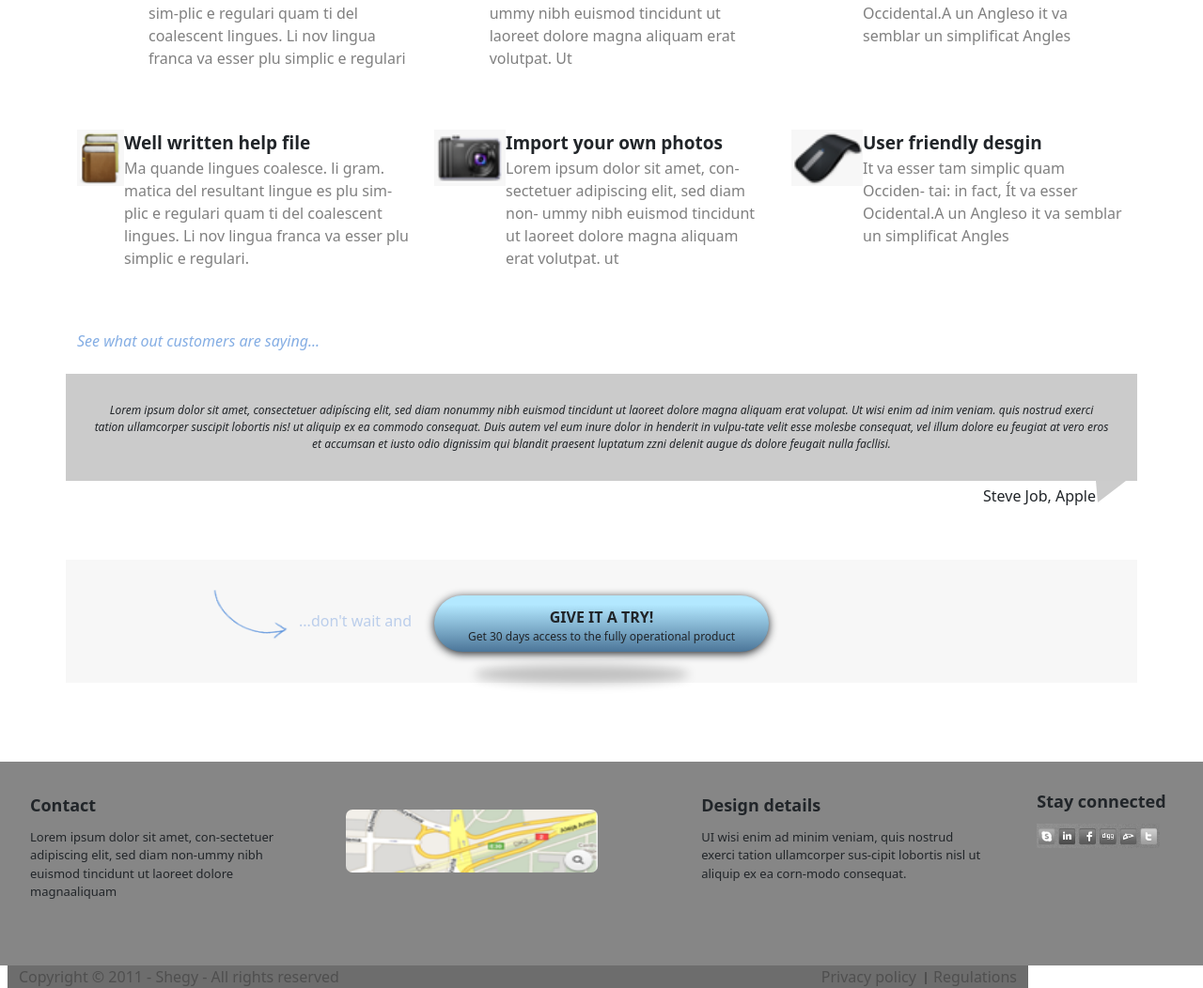
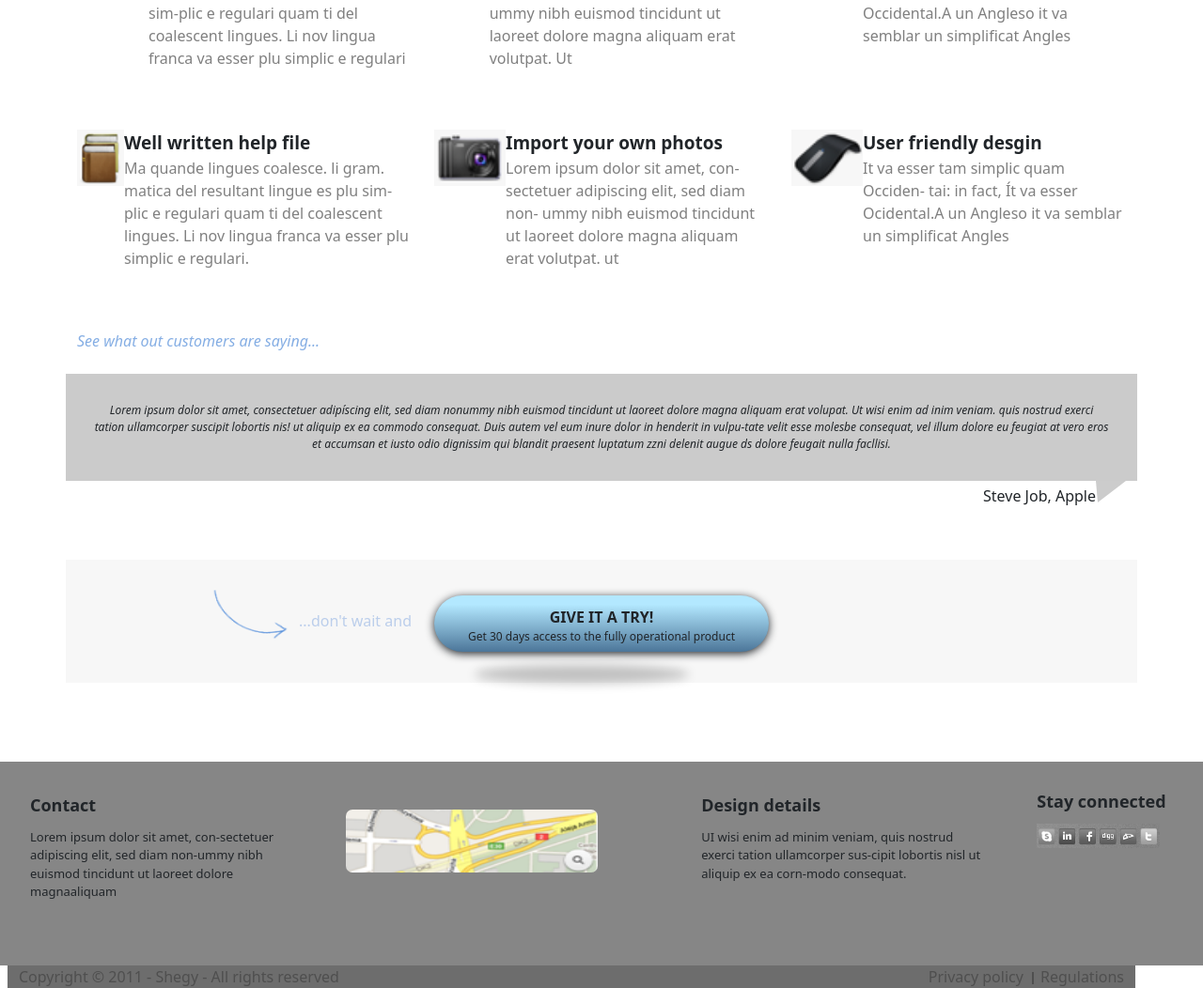
Before and after one commit to SuperDMWebDev/SuperDMWebDev.github.io, a plain HTML site: page index.html in a window 1280 px wide. Shown: the part 744-1796 px from the top of the page at 94% size. Drawn offline with nearby package versions, Linux system fonts and the light colour scheme.

Commit message:
Update default.css

```diff
--- a/default.css
+++ b/default.css
@@ -272,7 +272,7 @@
 .footer
 {
     max-width: 1200px;
-    width: 1086px;
+    width: 1200px;
     margin-left: -62px;
     background-color: #6d6d6d;
     margin-right: -42px;
```
